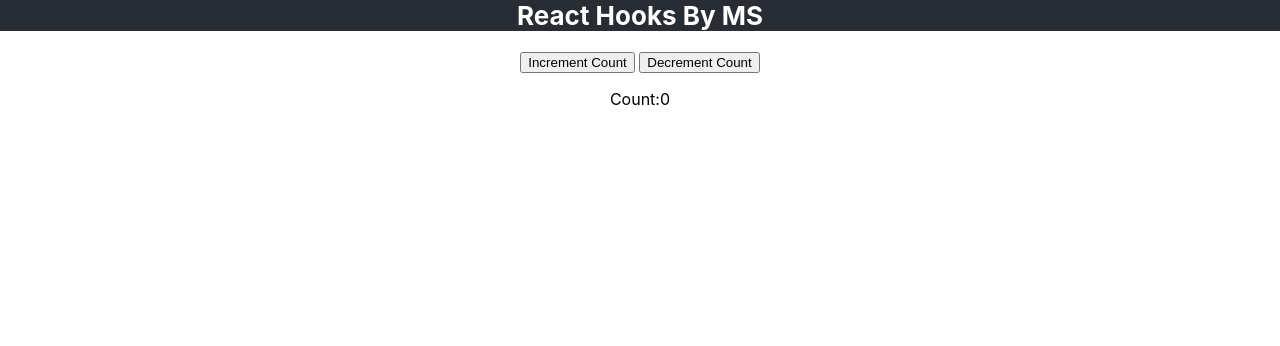
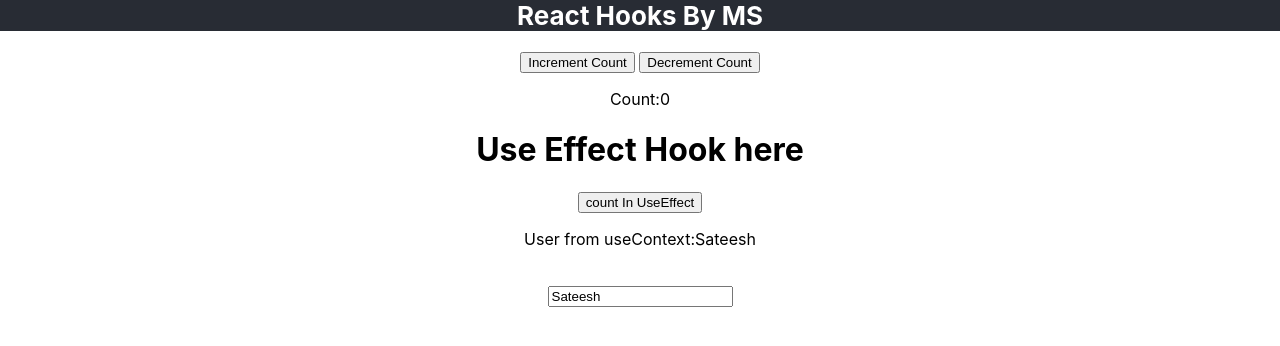
Before and after one commit to msateesh900/react-hooks-by-ms, a React (Create React App) app: page / in a window 1280 px wide. Shown: the top 346 px of the page. Built offline with nearby package versions, Linux system fonts and the light colour scheme; no server answers.

Commit message:
Added useEffect and useContext React Hooks

```diff
--- a/package.json
+++ b/package.json
@@ -34,5 +34,8 @@
       "last 1 firefox version",
       "last 1 safari version"
     ]
+  },
+  "devDependencies": {
+    "axios": "^0.21.1"
   }
 }
--- a/src/App.js
+++ b/src/App.js
@@ -1,9 +1,12 @@
-// import { useState } from "react";
+import React from "react";
 import "./App.css";
-import ReactUseState from "./components/ReactUseStateHook";
+import ReactuseState from "./components/ReactuseStateHook";
+import ReactuseEffect from "./components/ReactuseEffectHook";
 
-function App() {
-  // const [state, setState] = useState(0);
+export const userContext = React.createContext();
+
+export default function App() {
+  const [user, setUser] = React.useState("Sateesh");
   return (
     <div className="App">
       {/* <header className="App-header">
@@ -13,10 +16,16 @@ function App() {
       <button onClick={() => setState(state + 1)}>Increment Count</button>&nbsp;
       <button onClick={() => setState(state - 1)}>Decrement Count</button>
       <p>Count:{state}</p> */}
-
-      <ReactUseState />
+      <userContext.Provider value={{ user, setUser }}>
+        <ReactuseState />
+        <ReactuseEffect />
+        <br />
+        <input
+          type="text"
+          value={user}
+          onChange={(e) => setUser(e.target.value)}
+        />
+      </userContext.Provider>
     </div>
   );
 }
-
-export default App;
--- /dev/null
+++ b/src/components/ReactuseEffectHook.js
@@ -0,0 +1,40 @@
+import React, { useEffect, useState, useContext } from "react";
+import { userContext } from "../App";
+
+import axios from "axios";
+
+function ReactUseEffectHook() {
+  const [count, setCount] = useState(0);
+  const [loaded, setLoaded] = useState(false);
+  const { user, setUser } = useContext(userContext);
+
+  // first use case
+  useEffect(() => {
+    console.log("inside React Use Effect");
+  });
+
+  // second use case
+  useEffect(() => {
+    axios("https://jsonplaceholder.typicode.com/users")
+      .then((res) => console.log(res.data))
+      .then(() => {
+        setLoaded(true);
+      });
+    return () => {
+      alert("Clean up function/unmounting");
+    };
+  }, [count]);
+
+  useEffect(() => {});
+  return (
+    <div>
+      <h1>Use Effect Hook here</h1>
+      <button onClick={(prevState) => setCount(prevState.count + 1)}>
+        count In UseEffect
+      </button>
+      <p>User from useContext:{user}</p>
+    </div>
+  );
+}
+
+export default ReactUseEffectHook;
```
Also changed, not shown: 1 other file (tests, documents, lock files or other folders).
